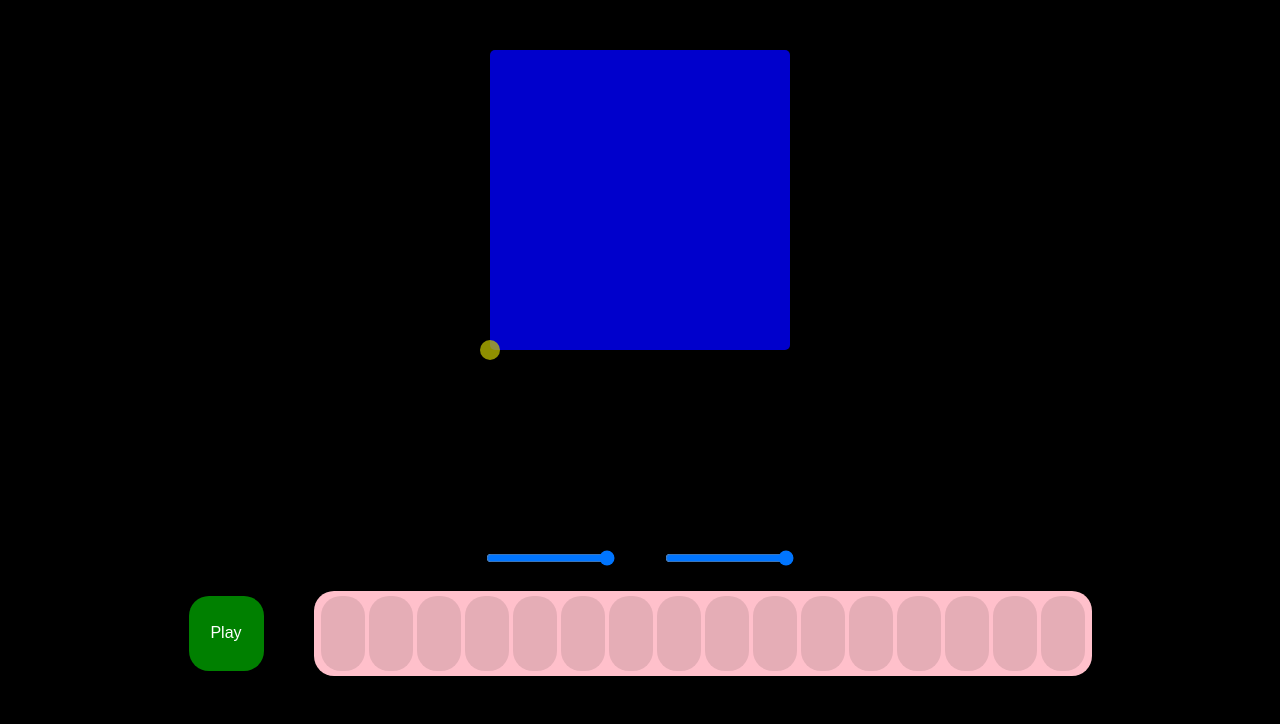
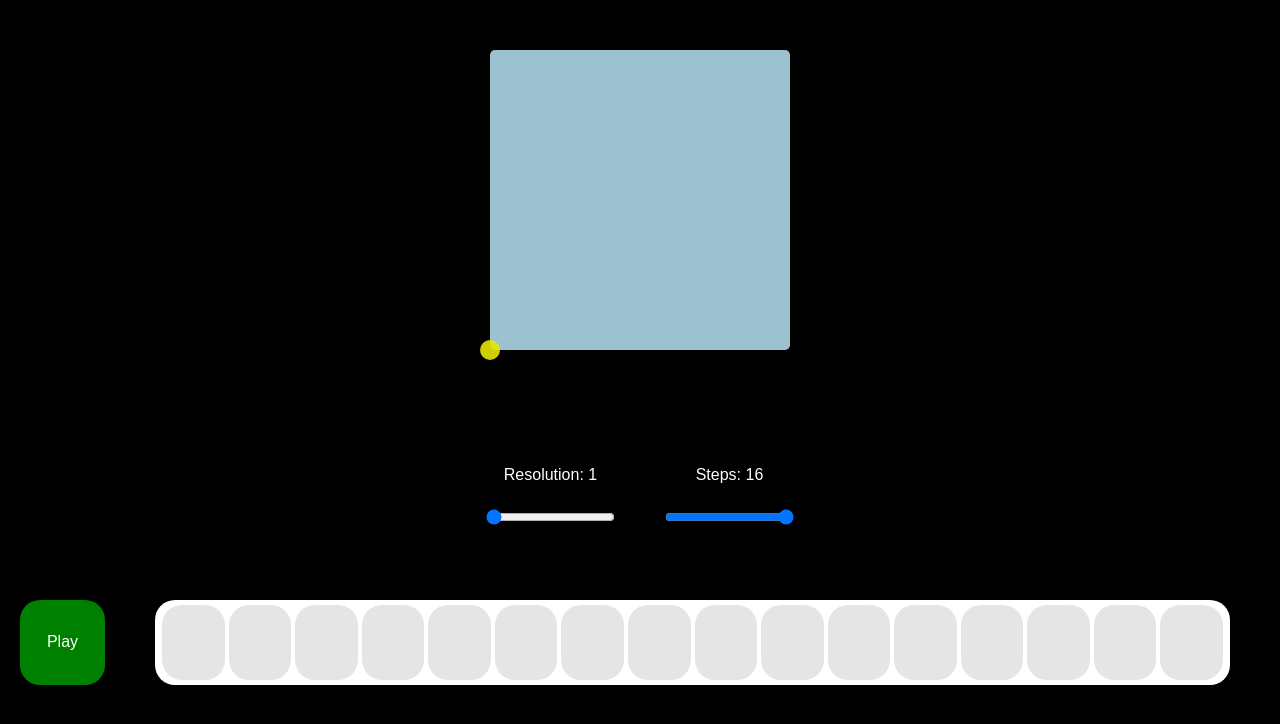
Before and after one commit to MalgAmoe/Badaboom, a React (Create React App) app in the folder client/: page / in a window 1280 px wide. Shown: the top 724 px of the page. Built offline with nearby package versions, Linux system fonts and the light colour scheme.

Commit message:
feat: step resolution affecting sequencer playing and interface

```diff
--- a/client/src/App.js
+++ b/client/src/App.js
@@ -23,22 +23,24 @@ const styles = {
 }
 
 const audioContext = new AudioContext()
-
 let tempo = 120
-
 let kickSequencer = new Sequencer(4, 16, tempo, playKick, audioContext)
-
 let scheduler = new Scheduler(tempo, kickSequencer, audioContext)
 
 
+class App extends Component {
 
-// scheduler.start()
-// setTimeout(scheduler.stop, 10000)
-
-class App extends Component {
+  state = {
+    steps: kickSequencer.steps
+  }
 
   addStep = (step, velocity) => {
     kickSequencer.setStep(step, velocity)
+    this.updateSteps(kickSequencer.steps.filter((step, index) => this.filterSteps(step, index)))
+  }
+
+  updateSteps = (newSteps) => {
+    this.setState({steps: newSteps})
   }
 
   startStop = (started) => {
@@ -51,15 +53,30 @@ class App extends Component {
     }
   }
 
+  changeResolution = (resolution) => {
+    kickSequencer.changeResolution(resolution)
+  }
+
+  changeStepNumber = (division) => {
+    kickSequencer.changeDivision(division)
+    this.updateSteps(kickSequencer.steps.filter((step, index) => this.filterSteps(step, index)))
+  }
+
+  filterSteps = (step, index) => {
+    return index < kickSequencer.division
+  }
+
   render() {
     return (
       <div style={styles.mainContainer}>
-        <SoundControl style={styles.soundControl}/>
+        <SoundControl
+          style={styles.soundControl}/>
         <SequencerControl
           style={styles.sequencerControl}
-          sequencer={kickSequencer.steps}
+          sequencer={this.state.steps}
           addStep={this.addStep}
-          startStop={this.startStop}/>
+          startStop={this.startStop}
+          changeStepNumber={this.changeStepNumber}/>
       </div>
     );
   }
--- a/client/src/components/Slider.js
+++ b/client/src/components/Slider.js
@@ -1,15 +1,40 @@
-import React from 'react'
+import React, { Component } from 'react'
 
 const styles = {
   slider: {
-    margin: 25
+    margin: 25,
+  },
+  sliderContainer: {
+    color: 'white',
+    display: 'flex',
+    flexDirection: 'column',
+    alignItems: 'center'
   }
 }
 
-const Slider = (props) => {
-  return (
-    <input style={styles.slider} type='range' min='1' max={props.max}/>
-  )
+class Slider extends Component{
+  state = {
+    value: this.props.default
+  }
+
+  changeValue = (e) => {
+    this.setState({value: e.target.value})
+    this.props.changeStepNumber(e.target.value)
+  }
+
+  render() {
+    return (
+      <div style={styles.sliderContainer}>
+        <span>{this.props.name}: {this.state.value}</span>
+        <input
+          style={styles.slider}
+          type='range' min='1'
+          max={this.props.max}
+          value={this.state.value}
+          onChange={this.changeValue}/>
+      </div>
+    )
+  }
 }
 
 export default Slider
--- a/client/src/components/Start.js
+++ b/client/src/components/Start.js
@@ -5,11 +5,13 @@ const Styles = {
     height: 75,
     width: 75,
     borderRadius: 20,
-    marginRight: 50,
+    marginLeft: 20,
     display: 'flex',
     justifyContent: 'center',
     alignItems: 'center',
-    color: 'white'
+    color: 'white',
+    padding: 5,
+    cursor: 'pointer',
   }
 }
 
--- a/client/src/components/Step.js
+++ b/client/src/components/Step.js
@@ -6,16 +6,13 @@ const styles = {
     width: '100%',
     borderRadius: 20,
     backgroundColor: 'black',
-    margin: 2
+    margin: 2,
+    cursor: 'pointer'
   }
 }
 
 
 class Step extends Component {
-  state = {
-    velocity: 0
-  }
-
   setStep = () => {
     this.setState({velocity: 1})
     this.props.addStep(this.props.stepNum, 1)
@@ -28,7 +25,7 @@ class Step extends Component {
 
   render() {
     return (
-      <div onClick={this.setStep} onDoubleClick={this.eraseStep} style={Object.assign({}, styles.step, {opacity: this.state.velocity * 0.9 + 0.1})}></div>
+      <div onClick={this.setStep} onDoubleClick={this.eraseStep} style={Object.assign({}, styles.step, {opacity: this.props.velocity * 0.9 + 0.1})}></div>
     )
   }
 }
--- a/client/src/components/Xy.js
+++ b/client/src/components/Xy.js
@@ -6,8 +6,9 @@ const styles = {
     width: 300,
     height: 300,
     borderRadius: 5,
-    backgroundColor: 'blue',
-    opacity: 0.8
+    backgroundColor: 'lightblue',
+    opacity: 0.9,
+    cursor: 'pointer'
   },
   position: {
     position: 'absolute',
@@ -16,7 +17,7 @@ const styles = {
     margin: -10,
     borderRadius:10,
     backgroundColor: 'yellow',
-    opacity: 0.7,
+    opacity: 0.9,
     pointerEvents: 'none'
   }
 }
--- a/client/src/containers/SequencerControl.js
+++ b/client/src/containers/SequencerControl.js
@@ -13,35 +13,34 @@ const styles = {
     alignItems: 'center',
     justifyContent: 'center'
   },
-  timeline: {
+  style: {
     width: '100%',
     display: 'flex',
     justifyContent: 'center',
     alignItems: 'center'
   },
-  sliders: {
-
-  }
 }
 
 class SequencerControl extends Component{
-  state = {
-    steps: this.props.sequencer
-  }
   render() {
     return (
       <div style={styles.seqContainer}>
-        <div style={styles.sliders}>
-          <Slider max={8}/>
-          <Slider max={16}/>
+        <div style={styles.style}>
+          <Slider name='Resolution' max={16} default={1}/>
+          <Slider
+            name='Steps'
+            max={16}
+            default={16}
+            changeStepNumber={this.props.changeStepNumber}/>
         </div>
-        <div style={styles.timeline}>
+        <div style={styles.style}>
           <Start
             startStop={this.props.startStop}/>
           <Timeline
-            steps={this.state.steps}
+            steps={this.props.sequencer}
             addStep={this.props.addStep}/>
         </div>
+
       </div>
     )
   }
--- a/client/src/containers/Timeline.js
+++ b/client/src/containers/Timeline.js
@@ -3,14 +3,15 @@ import Step from '../components/Step'
 
 const styles = {
   timeline: {
+    flex: 1,
     height: 75,
-    width: '60%',
     borderRadius: 20,
-    backgroundColor: 'pink',
+    backgroundColor: 'white',
     display: 'flex',
     justifyContent: 'space-around',
     alignItems: 'center',
-    padding: 5
+    padding: 5,
+    margin: 50
   }
 }
 
--- a/client/src/lib/Scheduler.js
+++ b/client/src/lib/Scheduler.js
@@ -3,8 +3,8 @@ export default class Scheduler {
   constructor(tempo, sequencer, audioContext) {
     this.audioContext = audioContext
     this.tempo = tempo
-    this.scheduleInterval = 100
-    this.scheduleWindow = 0.12
+    this.scheduleInterval = 16
+    this.scheduleWindow = 0.20
     this.sequencer = sequencer
     this.timerID = null
   }
--- a/client/src/lib/Sequencer.js
+++ b/client/src/lib/Sequencer.js
@@ -1,6 +1,7 @@
 
 class Sequencer {
   constructor(resolution, division, tempo, triggerSound) {
+    this.tempo = tempo
     this.resolution = resolution
     this.division = division
     this.steps = []
@@ -9,8 +10,9 @@ class Sequencer {
     }
     this.currentStep = -1
     this.nextStepTime = 0
-    this.timeLag = (60.0 / tempo) * resolution / division
+    // this.timeLag = (60.0 / tempo) * resolution / division
     this.triggerSound = triggerSound
+    this.calculateLag()
   }
 
   setStep = (stepNum, velocity) => {
@@ -22,10 +24,11 @@ class Sequencer {
   }
 
   getNextStep = () => {
-    let nextStep = ++this.currentStep
+    let nextStep = this.currentStep++
 
     if(nextStep >= this.division) {
-      nextStep = this.currentStep = 0
+      this.currentStep = 0
+      nextStep = this.currentStep++
     }
     let velocity = this.steps[nextStep]
     let time = this.nextStepTime
@@ -45,17 +48,30 @@ class Sequencer {
     }
   }
 
+  calculateLag = () => {
+    this.timeLag = (60.0 / this.tempo) * this.resolution / this.division
+  }
+
   changeTempo = (tempo) => {
-    this.timeLag = (60.0 / tempo) * this.resolution / this.division
+    this.tempo = tempo
+    this.calculateLag()
+  }
+
+  changeResolution = (resolution) => {
+    this.resolution = resolution
+    this.calculateLag()
+  }
+
+  changeDivision = (division) => {
+    this.division = division
+    this.calculateLag()
   }
 
   stop = () => {
-    console.log(this.nextStepTime);
     this.currentStep = -1
   }
 
   start = (audioContext) => {
-    console.log(this.nextStepTime);
     this.nextStepTime = audioContext.currentTime
   }
 }
```
